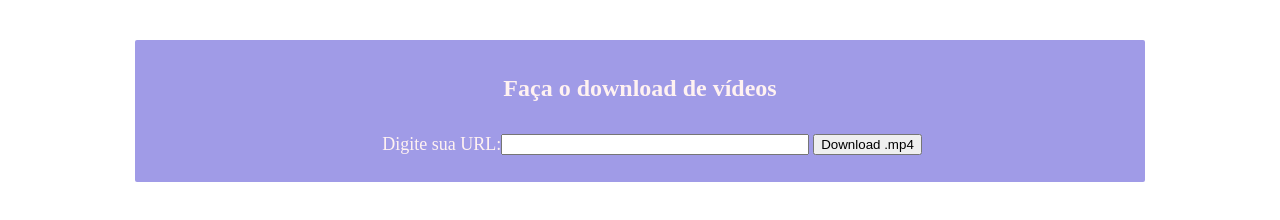
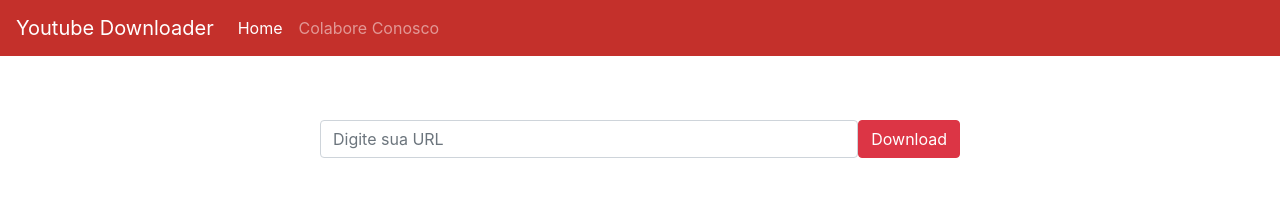
Before and after one commit to pefelippe/YoutubeDownloader, a website: page index.html in a window 1280 px wide. Drawn offline with nearby package versions, Linux system fonts and the light colour scheme.

Commit message:
Melhora Consideravel do frontend com o Bootstrap

```diff
--- a/index.html
+++ b/index.html
@@ -2,22 +2,43 @@
 <html lang="pt-br">
 <head>
   <meta charset="UTF-8">
-  <title>YT-Downloader - Baixe seus videos do Youtube</title>
+  <title>Baixe seus videos do Youtube sem anúncio</title>
   <link rel="stylesheet" type="text/css" href="./styles.css" />
+  <link rel="stylesheet" href="https://stackpath.bootstrapcdn.com/bootstrap/4.4.1/css/bootstrap.min.css" integrity="sha384-Vkoo8x4CGsO3+Hhxv8T/Q5PaXtkKtu6ug5TOeNV6gBiFeWPGFN9MuhOf23Q9Ifjh" crossorigin="anonymous">
 </head>
 <body>
   <section id="container">
-    <h1>Faça o download de vídeos </h1>
+    <nav class="navbar navbar-expand-lg navbar navbar-dark" style="background-color: #c4302b;">
+      <a class="navbar-brand" href="#">Youtube Downloader</a>
+      <button class="navbar-toggler" type="button" data-toggle="collapse" data-target="#navbarNavDropdown" aria-controls="navbarNavDropdown" aria-expanded="false" aria-label="Toggle navigation">
+        <span class="navbar-toggler-icon"></span>
+      </button>
+      <div class="collapse navbar-collapse" id="navbarNavDropdown">
+        <ul class="navbar-nav">
+          <li class="nav-item active">
+            <a class="nav-link" href="#">Home <span class="sr-only">(current)</span></a>
+          </li>
+          <li class="nav-item">
+            <a class="nav-link" href="#">Colabore Conosco</a>
+          </li>
+
+        </ul>
+      </div>
+    </nav>
 
     <div class="youtube">
-      <label >Digite sua URL: </label>
       <div class="submit">
-        <input type="text" name="url" class='input-youtube'>
-        <button class="botao">Download .mp4</button>
+        <!-- <input type="text" name="url" class='input-youtube'> -->
+        <input class="form-control" type="text" placeholder="Digite sua URL">
+        <button type="button" class="btn btn-danger">Download</button>
       </div>
     </div>
 
   </section>
 
+  <!-- Scripts JS -->
   <script type="text/javascript" src="./script.js"></script>
+  <script src="https://code.jquery.com/jquery-3.4.1.slim.min.js" integrity="sha384-J6qa4849blE2+poT4WnyKhv5vZF5SrPo0iEjwBvKU7imGFAV0wwj1yYfoRSJoZ+n" crossorigin="anonymous"></script>
+  <script src="https://cdn.jsdelivr.net/npm/popper.js@1.16.0/dist/umd/popper.min.js" integrity="sha384-Q6E9RHvbIyZFJoft+2mJbHaEWldlvI9IOYy5n3zV9zzTtmI3UksdQRVvoxMfooAo" crossorigin="anonymous"></script>
+  <script src="https://stackpath.bootstrapcdn.com/bootstrap/4.4.1/js/bootstrap.min.js" integrity="sha384-wfSDF2E50Y2D1uUdj0O3uMBJnjuUD4Ih7YwaYd1iqfktj0Uod8GCExl3Og8ifwB6" crossorigin="anonymous"></script>
 </body></html>
--- a/package.json
+++ b/package.json
@@ -11,8 +11,11 @@
   "author": "",
   "license": "ISC",
   "dependencies": {
+    "bootstrap": "^4.4.1",
     "cors": "^2.8.5",
     "express": "^4.17.1",
+    "jquery": "^3.5.0",
+    "popper": "^1.0.1",
     "ytdl-core": "^2.0.1"
   },
   "devDependencies": {
--- a/script.js
+++ b/script.js
@@ -1,5 +1,5 @@
-var downBtn = document.querySelector('.botao')
-var urlInput = document.querySelector('.input-youtube')
+var downBtn = document.querySelector('.btn.btn-danger')
+var urlInput = document.querySelector('.form-control')
 
 downBtn.addEventListener('click', () => {
   console.log(`URL: ${urlInput.value}`)
--- a/styles.css
+++ b/styles.css
@@ -7,42 +7,19 @@
   #d6ff79
 */
 
-#container {
-  color: #fff2f1;
-  background-color: #a09be7 ;
-
-  width: 90%;
-  max-width: 980px;
-
-  border-radius: 2px;
-  margin: 40px auto;
-
-  display: block;
-
-  padding: 15px;
+#container{
+  width: 100%;
 
 }
 
-#container h1, .youtube{
+.youtube {
+  padding-top: 5%;
+  padding-left: 25%;
+  padding-right: 25%;
+
+}
+.submit{
   display: flex;
   align-items: center;
   justify-content: center;
 }
-
-label{
-  font-size: 18px;
-}
-
-.youtube {
-  width: 100%;
-  padding: 12px;
-  /* box-sizing: border-box; */
-  /* border: 1px solid rgba(141, 25, 52, 0.5);
-  border-radius: 6px; */
-  outline: none;
-  font-size: 16px;
-}
-
-input {
-  width: 300px;
-}
```
Also changed, not shown: 2 other files.
